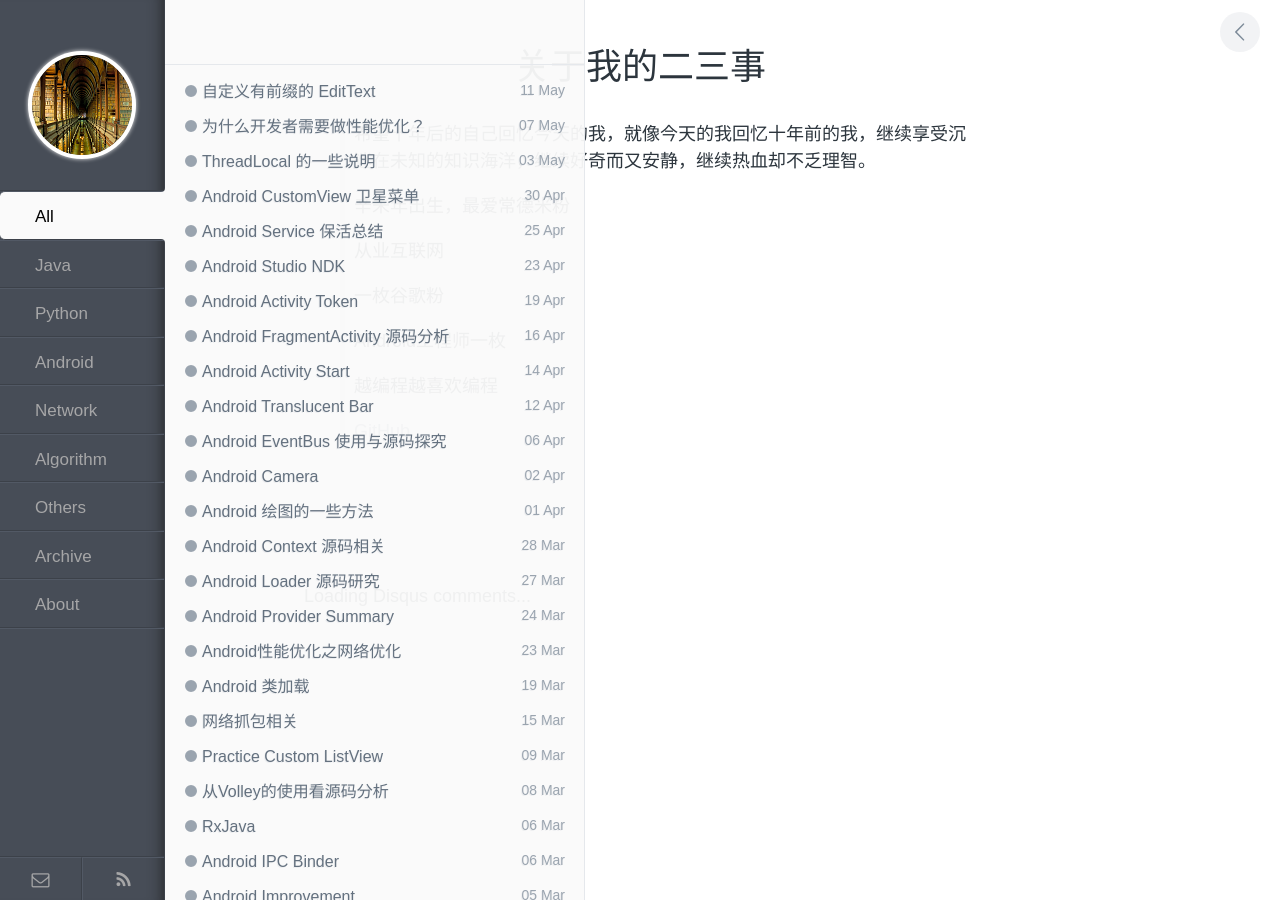
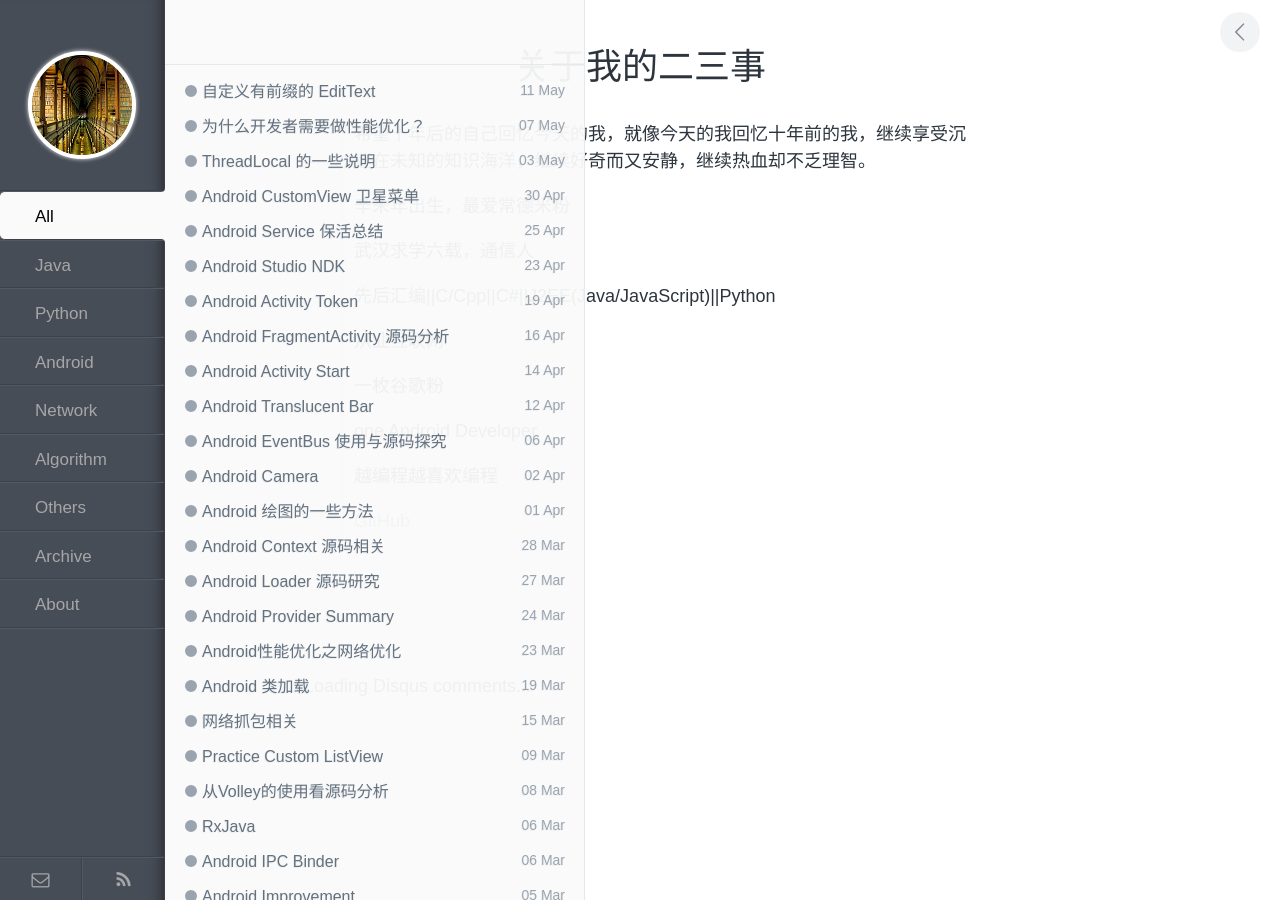
Before and after one commit to enlipan/enlipan.github.io, a Jekyll site: the page built from pages/about.html, in a window 1280 px wide. Built offline with Jekyll 4.4.1, drawn with Linux system fonts in a browser that asks for light colours; nearby versions of some CDN libraries; comment, search, counter and statistics services are not loaded.

Commit message:
modify confige

```diff
--- a/pages/about.html
+++ b/pages/about.html
@@ -9,9 +9,11 @@
   <blockquote>
   <p>希望十年后的自己回忆今天的我，就像今天的我回忆十年前的我，继续享受沉迷在未知的知识海洋，继续好奇而又安静，继续热血却不乏理智。</p>
   <p>辛未年出生，最爱常德米粉</p>
+  <p>武汉求学六载，通信人</p>
+  <p>先后汇编||C/Cpp||C#||J2EE(Java/JavaScript)||Python</p>
   <p>从业互联网</p>
   <p>一枚谷歌粉</p>
-  <p>Android工程师一枚</p>
+  <p>one Android Developer</p>
   <p>越编程越喜欢编程</p>
   <p><a href="https://github.com/itlipan">GitHub</a></p>
 </blockquote>
```
